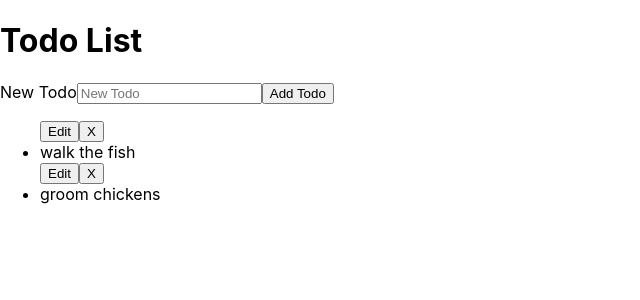
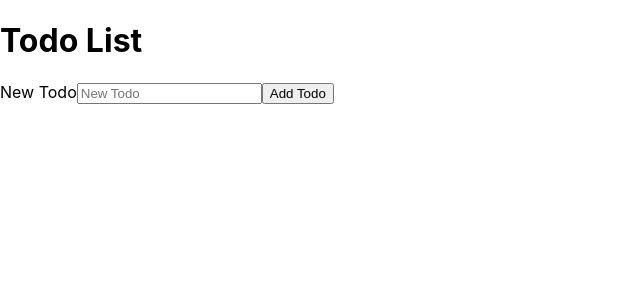
Before and after one commit to nelsW70/react-todo-steele, a React (Create React App) app: page / in a window 1280 px wide. Shown: the top 300 px of the page, without its empty margins (0-640 px from the left). Built offline with nearby package versions, Linux system fonts and the light colour scheme.

Commit message:
add: installed uuid and used key for new todos created

```diff
--- a/package.json
+++ b/package.json
@@ -8,7 +8,8 @@
     "@testing-library/user-event": "^7.1.2",
     "react": "^16.13.1",
     "react-dom": "^16.13.1",
-    "react-scripts": "3.4.3"
+    "react-scripts": "3.4.3",
+    "uuid": "^8.3.0"
   },
   "scripts": {
     "start": "react-scripts start",
--- a/src/NewTodoForm.jsx
+++ b/src/NewTodoForm.jsx
@@ -1,4 +1,5 @@
 import React, { Component } from 'react';
+import { v4 as uuidv4 } from 'uuid';
 
 export class NewTodoForm extends Component {
   constructor(props) {
@@ -14,7 +15,7 @@ export class NewTodoForm extends Component {
   }
   handleSubmit(evt) {
     evt.preventDefault();
-    this.props.createTodo(this.state);
+    this.props.createTodo({ ...this.state, id: uuidv4() });
     this.setState({ task: '' });
   }
   render() {
--- a/src/TodoList.jsx
+++ b/src/TodoList.jsx
@@ -6,7 +6,7 @@ export class TodoList extends Component {
   constructor(props) {
     super(props);
     this.state = {
-      todos: [{ task: 'walk the fish' }, { task: 'groom chickens' }]
+      todos: []
     };
 
     this.create = this.create.bind(this);
@@ -17,7 +17,9 @@ export class TodoList extends Component {
   }
 
   render() {
-    const todos = this.state.todos.map(todo => <Todo task={todo.task} />);
+    const todos = this.state.todos.map(todo => (
+      <Todo key={todo.id} task={todo.task} />
+    ));
     return (
       <div>
         <h1>Todo List</h1>
```
Also changed, not shown: 1 other file (tests, documents, lock files or other folders).
